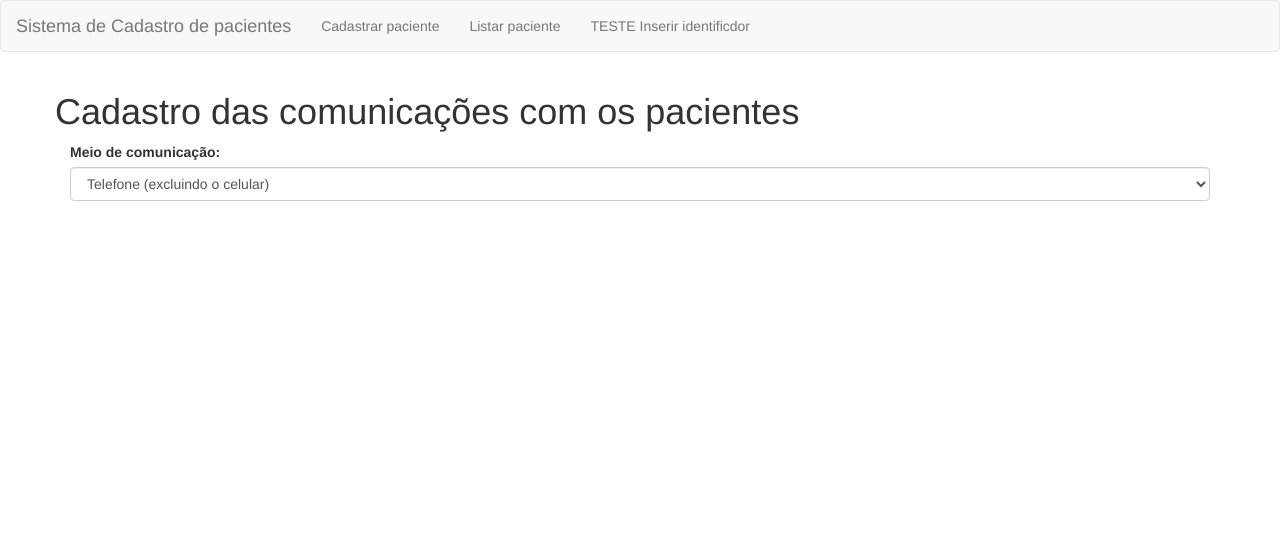
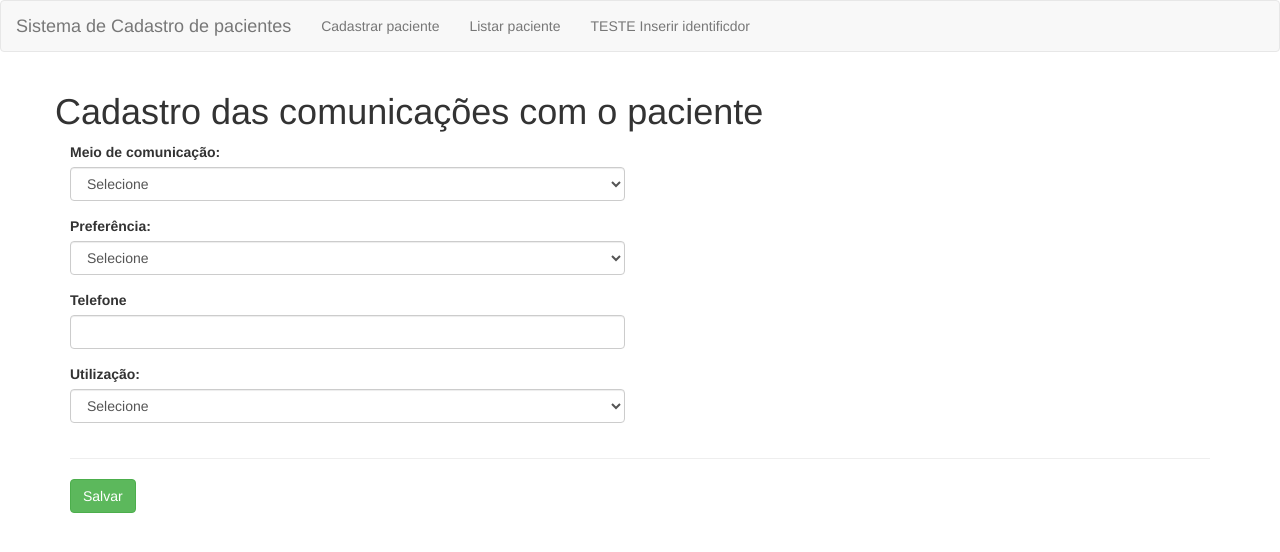
Before and after one commit to douglasjesuscosta/fe-2018, an Angular app: page /comunicacaoindivido in a window 1280 px wide. Shown: the top 552 px of the page. Built offline with nearby package versions, Linux system fonts and the light colour scheme.

Commit message:
Desenvolvimento Comunicação Paciente Componente

```diff
--- a/src/app/app.module.ts
+++ b/src/app/app.module.ts
@@ -8,7 +8,7 @@
 import { AppRoutingModule } from './app-routing.module';
 import { BemvindoComponent } from './bemvindo/bemvindo.component';
 import { AreaGeograficaService } from './services/identificador/area-geografica.service';
-import { FormsModule } from '@angular/forms';
+import { FormsModule, ReactiveFormsModule } from '@angular/forms';
 import { MeioComunicaoService } from './services/comunicaoIndividuo/meioComunicacao.service';
 import { PreferenciaContato } from './models/comunicaoIndividuo/preferenciaContato.model';
 import { PreferenciaContatoService } from './services/comunicaoIndividuo/preferenciaContato.service';
@@ -29,6 +29,7 @@
     BrowserModule,
     AppRoutingModule,
     FormsModule,
+    ReactiveFormsModule,
     RouterModule.forRoot([
       {path: 'identificador', component: IdentificadorIndividuoComponent},
       {path:'informacoesDemograficas', component: InformacoesDemograficasComponent}
--- a/src/app/cadastro-individuo/comunicacao-individuo/comunicacao-individuo.component.html
+++ b/src/app/cadastro-individuo/comunicacao-individuo/comunicacao-individuo.component.html
@@ -1,19 +1,63 @@
 <div class="row">
   <div class="col-xs-12">
-    <form>
+    <form [formGroup]="pacienteForm" (ngSubmit)="onSubmit()">
       <div class="row">
-        <h1>Cadastro das comunicações com os pacientes</h1>
+        <h1>Cadastro das comunicações com o paciente</h1>
       </div>
       <div class="row">
-        <div class="col-xs-12">
+        <div class="col-xs-6">
           <div class="form-group">
             <label for="mc">Meio de comunicação:</label>
-            <select class="form-control" id="mc" required>
-              <option *ngFor="let meioComunicacao of meiosComunicacao" [value]="meioComunicacao">{{ meioComunicacao.descricao }}</option>
+            <select class="form-control" id="mc" formControlName="meioComunicacao" required>
+              <option value="">Selecione</option>
+              <option *ngFor="let meioComunicacao of meiosComunicacao" [ngValue]="meioComunicacao">{{ meioComunicacao.descricao }}</option>
             </select>
           </div>
         </div>
       </div>
+      <div class="row">
+        <div class="col-xs-6">
+          <div class="form-group">
+            <label for="mc">Preferência:</label>
+            <select class="form-control" id="mc" formControlName="preferencia" required>
+              <option value="">Selecione</option>
+              <option *ngFor="let preferencia of preferenciasContato" [ngValue]="preferencia">{{ preferencia.descricao }}</option>
+            </select>
+          </div>
+        </div>
+      </div>
+      <div class="row">
+        <div class="col-xs-6">
+          <div class="form-group">
+            <label for="desc">Telefone</label>
+            <input
+              type="text"
+              id="desc"
+              formControlName="descricao"
+              class="form-control">
+          </div>
+        </div>
+      </div>
+      <div class="row">
+        <div class="col-xs-6">
+          <div class="form-group">
+            <label for="util">Utilização:</label>
+            <select class="form-control" id="util" formControlName="utilizacao" required>
+              <option value="">Selecione</option>
+              <option *ngFor="let utilizacao of utilizacoesContato" [ngValue]="utilizacao">{{ utilizacao.descricao }}</option>
+            </select>
+          </div>
+        </div>
+      </div>
+      <hr>
+        <div class="row">
+          <div class="col-xs-12">
+            <button
+              type="submit"
+              class="btn btn-success">Salvar
+            </button>
+          </div>
+        </div>
     </form>
   </div>
 </div>
--- a/src/app/cadastro-individuo/comunicacao-individuo/comunicacao-individuo.component.ts
+++ b/src/app/cadastro-individuo/comunicacao-individuo/comunicacao-individuo.component.ts
@@ -4,6 +4,7 @@
 import { MeioComunicacao } from '../../models/comunicaoIndividuo/meioComunicacao.model';
 import { PreferenciaContato } from '../../models/comunicaoIndividuo/preferenciaContato.model';
 import { UtilizacaoContato } from '../../models/comunicaoIndividuo/utilizacaoContato.model';
+import { ComunicaoIndividuo } from '../../models/comunicaoIndividuo/comunicacaoIndividuo.model';
 
 import { MeioComunicaoService } from '../../services/comunicaoIndividuo/meioComunicacao.service';
 import { PreferenciaContatoService } from '../../services/comunicaoIndividuo/preferenciaContato.service';
@@ -20,12 +21,36 @@
   preferenciasContato: PreferenciaContato[];
   utilizacoesContato: UtilizacaoContato[];
 
+  pacienteForm: FormGroup;
+
   constructor(private mCService: MeioComunicaoService, private pCService: PreferenciaContatoService, private uCSerivce: UtilizacaoContatoService) { }
 
   ngOnInit() {
     this.meiosComunicacao = this.mCService.getIngredients();
     this.preferenciasContato = this.pCService.getPreferenciasContato();
     this.utilizacoesContato = this.uCSerivce.getUtilizacoesContato();
+
+    this.initForm();
+  }
+
+  onSubmit() {
+
+    console.log(this.pacienteForm.value);
+  }
+
+  private initForm() {
+
+    let individuoMeioComunicacao = '';
+    let individuoPreferencia = '';
+    let individuoDescricao = '';
+    let individuoUtilizacao = '';
+
+    this.pacienteForm = new FormGroup({
+      'meioComunicacao': new FormControl(individuoMeioComunicacao),
+      'preferencia': new FormControl(individuoPreferencia),
+      'descricao': new FormControl(individuoDescricao),
+      'utilizacao': new FormControl(individuoUtilizacao)
+    });
   }
 
 }
--- a/src/app/models/comunicaoIndividuo/comunicacaoIndividuo.model.ts
+++ b/src/app/models/comunicaoIndividuo/comunicacaoIndividuo.model.ts
@@ -2,7 +2,7 @@
 import { PreferenciaContato } from "./preferenciaContato.model";
 import { UtilizacaoContato } from "./utilizacaoContato.model"
 
-export class comunicaoIndividuo {
+export class ComunicaoIndividuo {
     constructor(
         private meioComunicao ?: MeioComunicacao,
         private preferenciaContato ?: PreferenciaContato,
```
Also changed, not shown: 1 other file (tests, documents, lock files or other folders).
